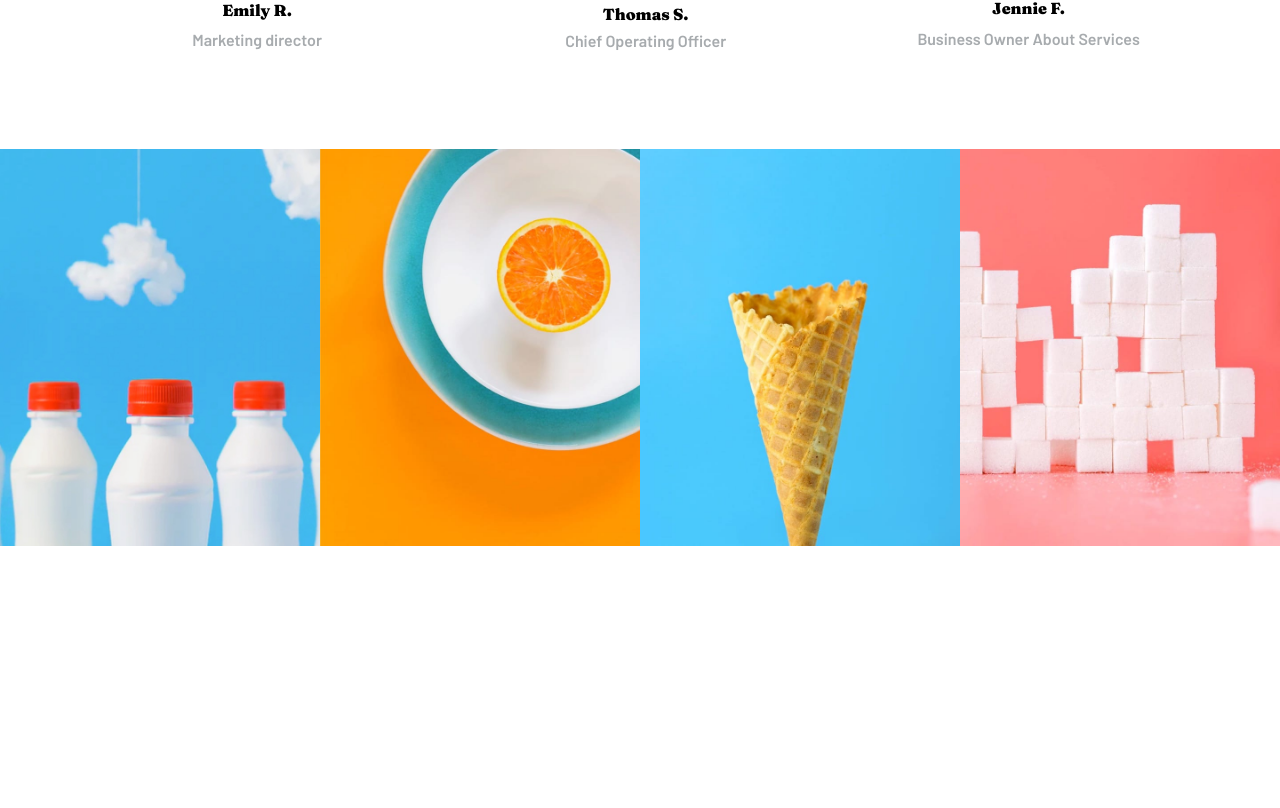
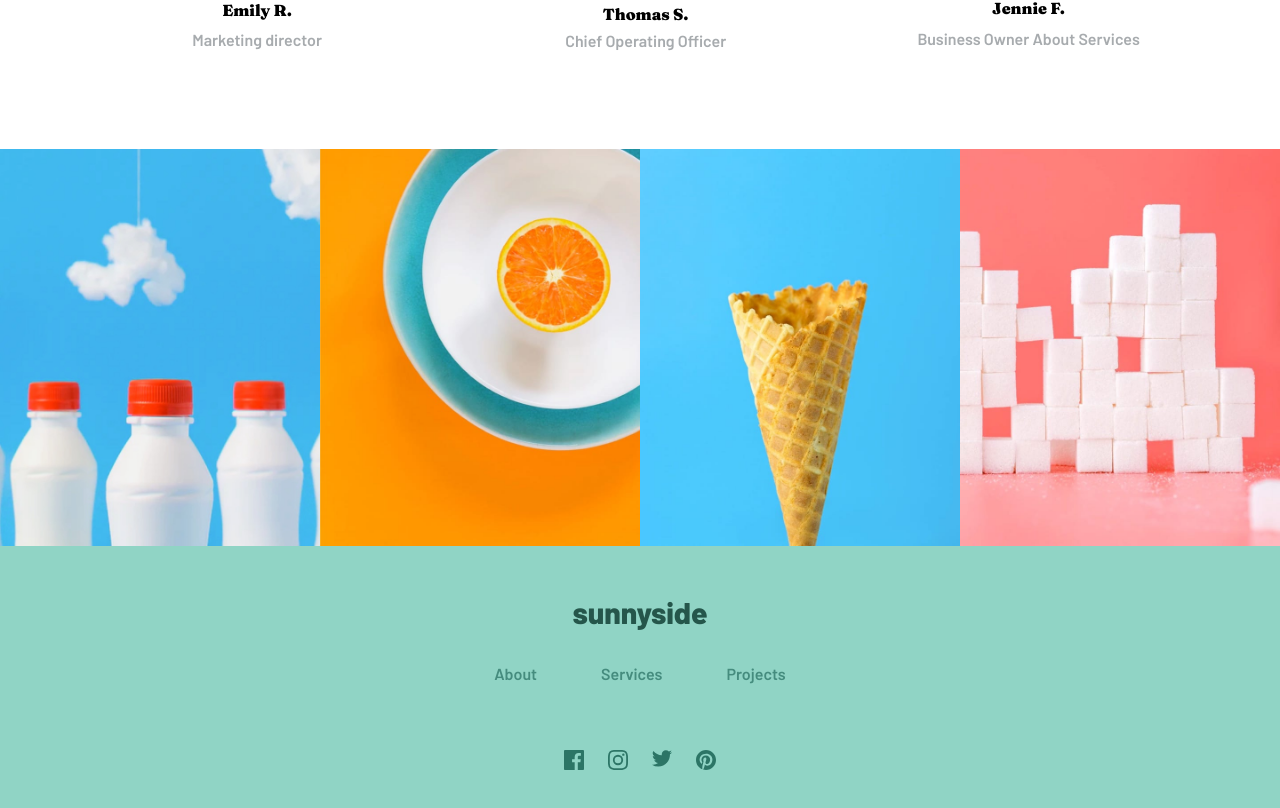
Before and after one commit to TomasSadone/sunnyside-landing, a React (Vite) app: page / in a window 1280 px wide. Shown: the part 2757-3565 px from the top of the page. Before the commit the page ends 3303 px from the top, so only its background shows below. Built offline with nearby package versions, Linux system fonts and the light colour scheme.

Commit message:
finished footer and page

```diff
--- a/index.html
+++ b/index.html
@@ -4,12 +4,10 @@
     <meta charset="UTF-8" />
     <link rel="icon" type="image/svg+xml" href="/vite.svg" />
     <meta name="viewport" content="width=device-width, initial-scale=1.0" />
-    <link rel="preconnect" href="https://fonts.googleapis.com" />
-    <link rel="preconnect" href="https://fonts.gstatic.com" crossorigin />
-    <link
-      href="https://fonts.googleapis.com/css2?family=Barlow:wght@600&family=Fraunces:opsz,wght@9..144,700;9..144,900&display=swap"
-      rel="stylesheet"
-    />
+
+    <link rel="preconnect" href="https://fonts.googleapis.com">
+<link rel="preconnect" href="https://fonts.gstatic.com" crossorigin>
+<link href="https://fonts.googleapis.com/css2?family=Barlow:wght@600;800&family=Fraunces:opsz,wght@9..144,700;9..144,900&display=swap" rel="stylesheet">
     <title>Vite + React + TS</title>
   </head>
   <body>
--- a/src/App.tsx
+++ b/src/App.tsx
@@ -1,5 +1,6 @@
 import React from "react";
 import DecorativeImages from "./components/DecorativeImages";
+import Footer from "./components/Footer";
 import Header from "./components/Header";
 import Services from "./components/Services";
 import Testimonials from "./components/Testimonials";
@@ -13,6 +14,7 @@ const App = (props: Props) => {
       <Services />
       <Testimonials />
       <DecorativeImages />
+      <Footer />
     </div>
   );
 };
--- /dev/null
+++ b/src/components/Footer.tsx
@@ -0,0 +1,56 @@
+import React from "react";
+import { ReactComponent as FacebookLogo } from "../../images/icon-facebook.svg";
+import { ReactComponent as InstagramLogo } from "../../images/icon-instagram.svg";
+import { ReactComponent as TwitterLogo } from "../../images/icon-twitter.svg";
+import { ReactComponent as PinterestLogo } from "../../images/icon-pinterest.svg";
+
+type Props = {};
+
+const Footer = (props: Props) => {
+  const css = `
+    .social:hover path {
+      fill: white
+    }
+  `;
+  return (
+    <div className=' md:py-26 bg-[#90d4c5] py-12'>
+      <div className='w-md  mx-auto  max-w-[80%] '>
+        <style scoped>{css}</style>
+        <h1 className='mb-8 text-center text-3xl font-extrabold text-dark-desaturated-cyan'>
+          sunnyside
+        </h1>
+        <nav className='mb-16 text-dark-moderate-cyan'>
+          <ul className='flex justify-center gap-16'>
+            <li>
+              <button>About</button>
+            </li>
+            <li>
+              <button>Services</button>
+            </li>
+            <li>
+              <button>Projects</button>
+            </li>
+          </ul>
+        </nav>
+        <div>
+          <ul className='flex justify-center gap-6'>
+            <li className='social'>
+              <FacebookLogo />
+            </li>
+            <li className='social'>
+              <InstagramLogo />
+            </li>
+            <li className='social'>
+              <TwitterLogo />
+            </li>
+            <li className='social'>
+              <PinterestLogo />
+            </li>
+          </ul>
+        </div>
+      </div>
+    </div>
+  );
+};
+
+export default Footer;
```
